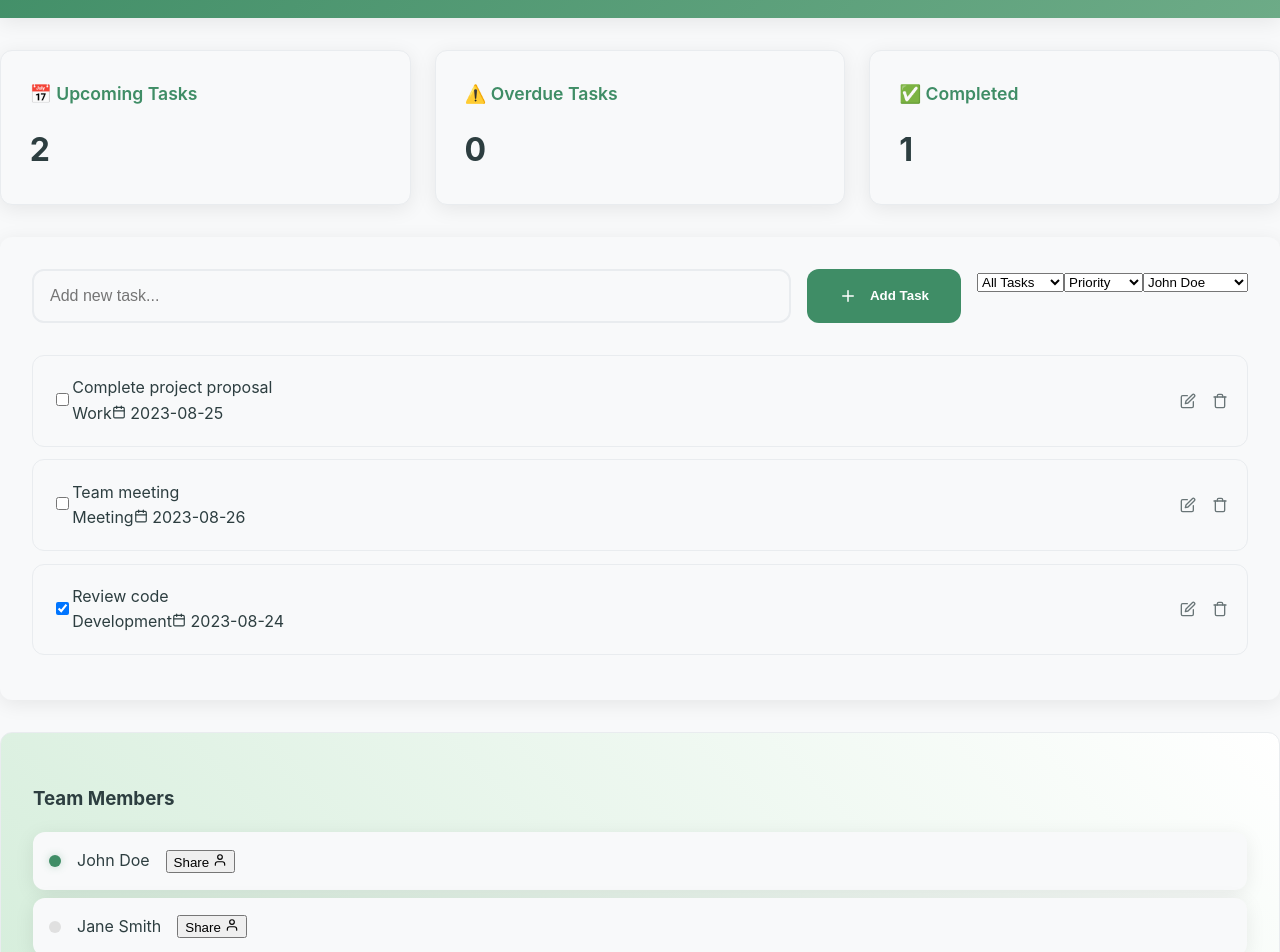
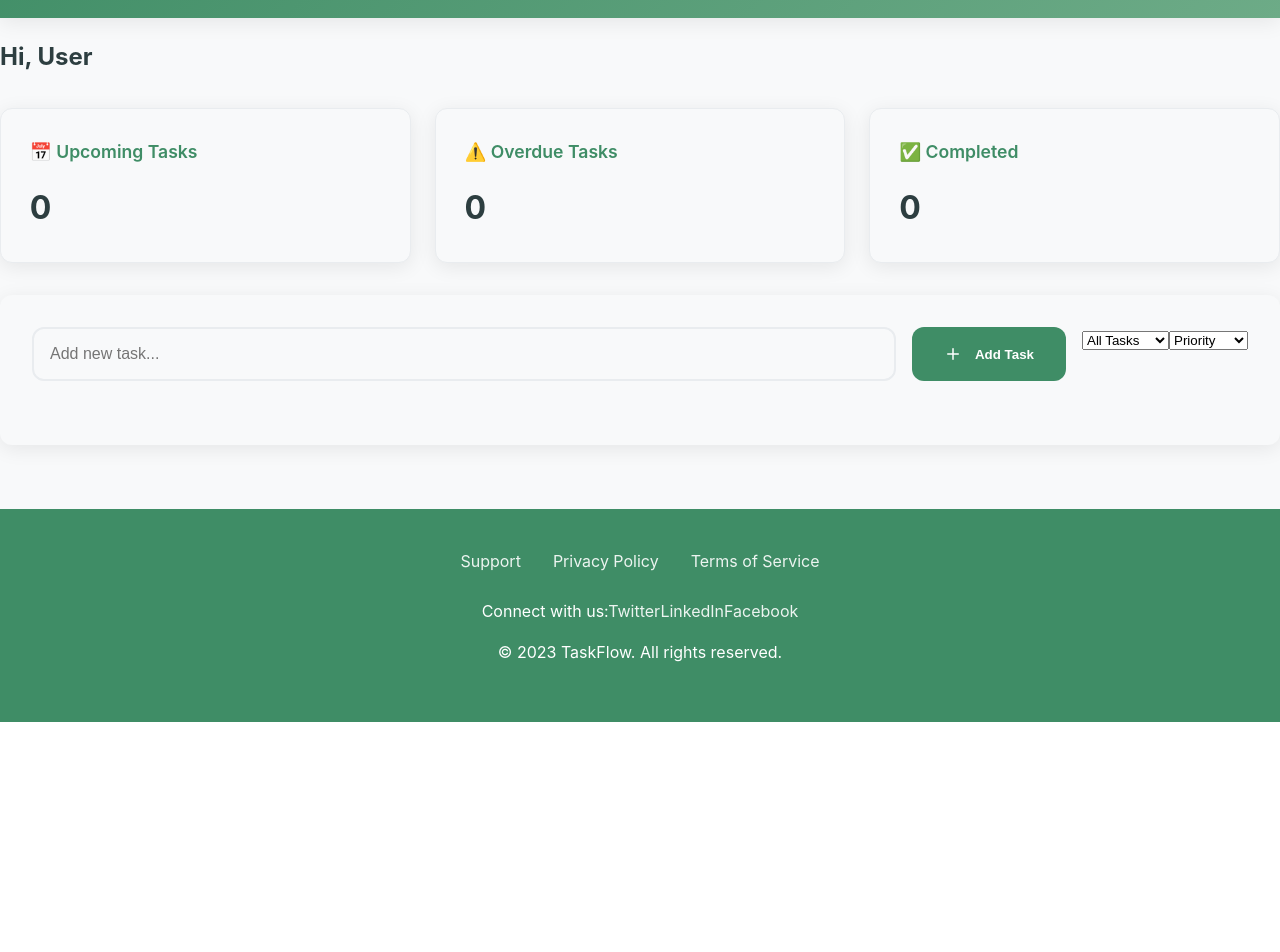
Before and after one commit to carlanthonyyyyy/task_management, a React (Create React App) app: page /home in a window 1280 px wide. Shown: the part 140-1092 px from the top of the page. After the commit the page ends 862 px from the top, so only its background shows below. Built offline with nearby package versions, Linux system fonts and the light colour scheme.

Commit message:
few updates

```diff
--- a/src/Home.js
+++ b/src/Home.js
@@ -2,64 +2,62 @@ import React, { useState, useEffect } from 'react';
 import { DragDropContext, Droppable, Draggable } from '@hello-pangea/dnd';
 import {
   FiPlus,
-  FiBell,
+  FiSun,
+  FiMoon,
   FiSettings,
   FiUser,
-  FiSun,
-  FiMoon,
   FiTrash,
   FiEdit,
   FiCalendar
 } from 'react-icons/fi';
 import { useNavigate } from 'react-router-dom';
+import { doc, getDoc } from 'firebase/firestore';
+import { auth, db } from './firebase';
 import './Home.css';
 
 const Home = () => {
   const navigate = useNavigate();
 
   const [darkMode, setDarkMode] = useState(false);
-  const [userTasks, setUserTasks] = useState({
-    john: [],
-    jane: [],
-    mike: []
-  });
+  const [tasks, setTasks] = useState([]);
   const [newTask, setNewTask] = useState('');
   const [showProfileMenu, setShowProfileMenu] = useState(false);
   const [filter, setFilter] = useState('all');
   const [sortBy, setSortBy] = useState('priority');
   const [editTask, setEditTask] = useState(null);
-  const [currentUser, setCurrentUser] = useState('john');
-
-  const [team] = useState([
-    { id: 'john', name: 'John Doe', online: true },
-    { id: 'jane', name: 'Jane Smith', online: false },
-    { id: 'mike', name: 'Mike Johnson', online: true }
-  ]);
-
-  const tasks = userTasks[currentUser] || [];
-
-  const updateUserTasks = (newTasks) => {
-    setUserTasks(prev => ({
-      ...prev,
-      [currentUser]: newTasks
-    }));
-  };
+  const [currentUserName, setCurrentUserName] = useState('User');
 
   useEffect(() => {
-    const sampleTasks = [
-      { id: '1', text: 'Complete project proposal', completed: false, dueDate: '2023-08-25', priority: 'high', category: 'Work' },
-      { id: '2', text: 'Team meeting', completed: false, dueDate: '2023-08-26', priority: 'medium', category: 'Meeting' },
-      { id: '3', text: 'Review code', completed: true, dueDate: '2023-08-24', priority: 'low', category: 'Development' }
-    ];
-    updateUserTasks(sampleTasks);
-  }, [currentUser]);
+    const storedName = localStorage.getItem('userFullName');
+    if (storedName) {
+      setCurrentUserName(storedName);
+    } else {
+      const fetchUserName = async () => {
+        const user = auth.currentUser;
+        if (user) {
+          const docRef = doc(db, 'users', user.uid);
+          const docSnap = await getDoc(docRef);
+
+          if (docSnap.exists()) {
+            const userData = docSnap.data();
+            const fullName = `${userData.firstName} ${userData.lastName}`;
+            setCurrentUserName(fullName);
+            localStorage.setItem('userFullName', fullName);
+          } else {
+            console.log('No such user data!');
+          }
+        }
+      };
+      fetchUserName();
+    }
+  }, []);
 
   const handleDragEnd = (result) => {
     if (!result.destination) return;
     const items = Array.from(tasks);
     const [reorderedItem] = items.splice(result.source.index, 1);
     items.splice(result.destination.index, 0, reorderedItem);
-    updateUserTasks(items);
+    setTasks(items);
   };
 
   const addTask = () => {
@@ -72,23 +70,23 @@ const Home = () => {
         priority: 'medium',
         category: 'General'
       };
-      updateUserTasks([...tasks, task]);
+      setTasks([...tasks, task]);
       setNewTask('');
     }
   };
 
   const deleteTask = (taskId) => {
-    updateUserTasks(tasks.filter(task => task.id !== taskId));
+    setTasks(tasks.filter(task => task.id !== taskId));
   };
 
   const toggleTask = (taskId) => {
-    updateUserTasks(tasks.map(task =>
+    setTasks(tasks.map(task =>
       task.id === taskId ? { ...task, completed: !task.completed } : task
     ));
   };
 
   const handleLogout = () => {
-    // Optional: Clear auth data here if needed
+    localStorage.removeItem('userFullName');
     navigate('/');
   };
 
@@ -120,6 +118,10 @@ const Home = () => {
       </header>
 
       <main className="main-content">
+        <div className="greeting-note">
+          <h2>Hi, {currentUserName}</h2>
+        </div>
+
         <div className="dashboard">
           <div className="stats-card">
             <h3>📅 Upcoming Tasks</h3>
@@ -158,11 +160,6 @@ const Home = () => {
                 <option value="priority">Priority</option>
                 <option value="dueDate">Due Date</option>
                 <option value="category">Category</option>
-              </select>
-              <select onChange={e => setCurrentUser(e.target.value)} value={currentUser} className="filter-select">
-                <option value="john">John Doe</option>
-                <option value="jane">Jane Smith</option>
-                <option value="mike">Mike Johnson</option>
               </select>
             </div>
           </div>
@@ -217,17 +214,6 @@ const Home = () => {
             </Droppable>
           </DragDropContext>
         </div>
-
-        <div className="collaboration-panel">
-          <h3 className="panel-title">Team Members</h3>
-          {team.map(member => (
-            <div key={member.id} className="team-member">
-              <span className={`status ${member.online ? 'online' : ''}`}></span>
-              <span className="member-name">{member.name}</span>
-              <button className="share-button">Share <FiUser size={14} /></button>
-            </div>
-          ))}
-        </div>
       </main>
 
       <footer className="footer">
--- a/src/Signup.js
+++ b/src/Signup.js
@@ -17,7 +17,7 @@ function Signup() {
       const userCredential = await createUserWithEmailAndPassword(auth, email, password);
       const user = userCredential.user;
 
-      // Create user data in Firestore
+      // Save user data to Firestore
       await setDoc(doc(db, 'users', user.uid), {
         uid: user.uid,
         email: user.email,
@@ -27,10 +27,14 @@ function Signup() {
         role: 'user'
       });
 
-      alert('Signed up successfully!');
-      navigate('/');
+      // Save full name to localStorage
+      const fullName = `${firstName} ${lastName}`;
+      localStorage.setItem('userFullName', fullName);
+
+      alert('Account created successfully!');
+      navigate('/home');
     } catch (error) {
-      alert(error.message);
+      alert(`Signup failed: ${error.message}`);
     }
   };
 
--- a/src/firebase.js
+++ b/src/firebase.js
@@ -1,6 +1,5 @@
 // firebase.js
 import { initializeApp } from "firebase/app";
-import { getAnalytics } from "firebase/analytics";
 import { getAuth } from "firebase/auth";
 import { getFirestore } from "firebase/firestore";
 
@@ -16,7 +15,6 @@ const firebaseConfig = {
 
 // Initialize Firebase
 const app = initializeApp(firebaseConfig);
-const analytics = getAnalytics(app);
 
 // Initialize Firebase Authentication and Firestore
 const auth = getAuth(app);
```
Also changed, not shown: src/auth.js (+16 -5 lines).
